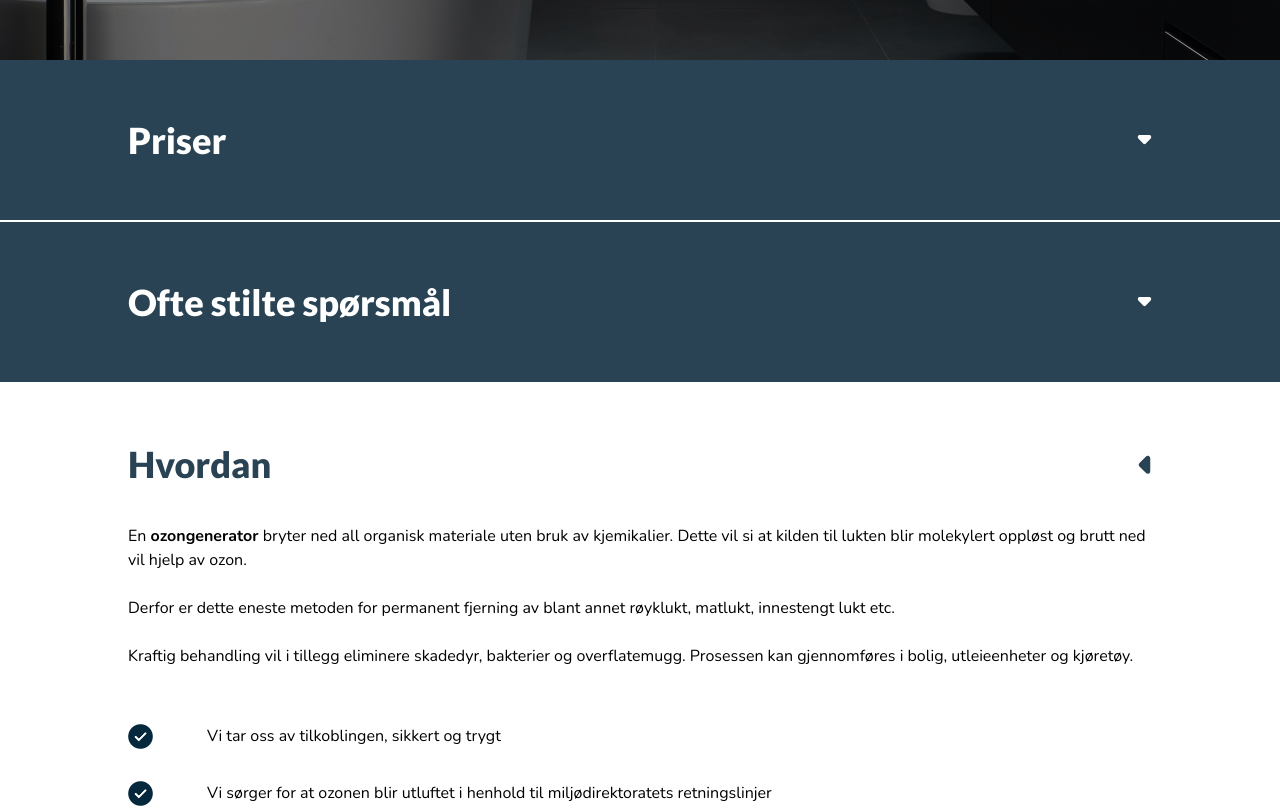
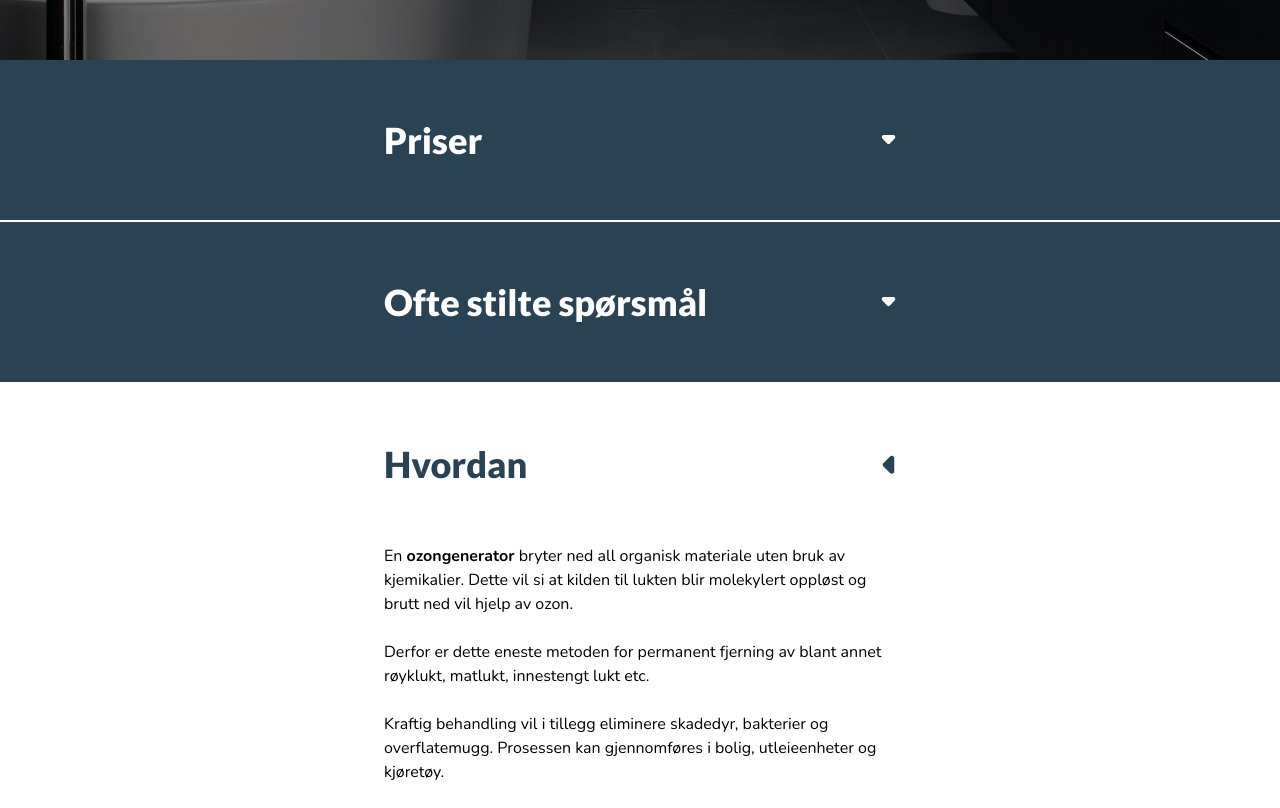
Before and after one commit to MagnusPladsen/ozonbehandling, a Next.js app: page / in a window 1280 px wide. Shown: the part 740-1548 px from the top of the page. Built offline with nearby package versions, Linux system fonts and the light colour scheme.

Commit message:
Fixed text boxes at home on desktop

```diff
--- a/components/index/FAQ.component.tsx
+++ b/components/index/FAQ.component.tsx
@@ -14,12 +14,12 @@ export default function FAQ({
   const questionStyling = "font-bold text-lg underline";
   return (
     <div
-      className={`py-[60px] ${
+      className={`py-[60px] px-[30vw] ${
         open ? "" : " bg-primary text-white"
       } w-full`}
       onClick={() => setOpen("faq")}
     >
-      <div className="flex justify-between items-center px-[10vw]">
+      <div className="flex justify-between items-center ">
         <h2
           className={`font-header font-extrabold text-2xl text-center lg:text-4xl ${
             open ? "text-primary" : "text-white"
@@ -36,7 +36,7 @@ export default function FAQ({
             animate={{ display: "block", height: "auto", marginTop: 40 }}
             exit={{ display: "none", height: 0 }}
             transition={{ duration: 0.3 }}
-            className={`text-left flex flex-col gap-5 font-text w-[80vw] mx-auto`}
+            className={`text-left flex flex-col gap-5 font-text mx-auto lg:py-5`}
           >
             <p className={`${questionStyling}`}>Er ozon farlig?</p>
             <p className={``}>
--- a/components/index/HowInfo.component.tsx
+++ b/components/index/HowInfo.component.tsx
@@ -12,10 +12,10 @@ export default function HowInfo({
   const paragraphStyling = "mb-6";
   return (
     <div
-      className={`py-[60px]  ${open ? "" : " bg-primary text-white"} w-full`}
+      className={`py-[60px] px-[30vw] ${open ? "" : " bg-primary text-white"} w-full`}
       onClick={() => setOpen("howInfo")}
     >
-      <div className="flex justify-between items-center px-[10vw]">
+      <div className="flex justify-between items-center ">
         <h2
           className={`font-header font-extrabold text-2xl text-center lg:text-4xl ${
             open ? "text-primary" : "text-white"
@@ -32,7 +32,7 @@ export default function HowInfo({
             animate={{ display: "block", height: "auto", marginTop: 40 }}
             exit={{ display: "none", height: 0 }}
             transition={{ duration: 0.3 }}
-            className={`text-left flex flex-col gap-5 font-text w-[80vw] mx-auto`}
+            className={`text-left flex flex-col gap-5 font-text  mx-auto lg:py-5`}
           >
             <p className={paragraphStyling}>
               En <span className="font-bold">ozongenerator</span> bryter ned all
--- a/components/index/Prices.component.tsx
+++ b/components/index/Prices.component.tsx
@@ -16,10 +16,10 @@ export default function Prices({
   const text = ["0-50 KVM - 5000", "51-100 KVM - 6000", "101-150 - 8000", "151- 200 KVM - 10000", "201- 250 KVM - 12500", "Bobil/vogn/båt  - 3500", "Personbil/ suv - 3000"]
   return (
     <div
-      className={`py-[60px] ${open ? "" : " bg-primary text-white"} `}
+      className={`py-[60px] px-[10vw] lg:px-[30vw]  ${open ? "" : " bg-primary text-white"} `}
       onClick={() => setOpen("prices")}
     >
-      <div className="flex justify-between items-center px-[10vw]">
+      <div className="flex justify-between items-center">
         <h2
           className={`font-header font-extrabold text-2xl text-center lg:text-4xl ${
             open ? "text-primary" : "text-white"
@@ -36,7 +36,7 @@ export default function Prices({
             animate={{ display: "block", height: "auto", marginTop: 40 }}
             exit={{ display: "none", height: 0 }}
             transition={{ duration: 0.3 }}
-            className={`text-left flex flex-col gap-5 font-text w-[80vw] mx-auto`}
+            className={`text-left flex flex-col gap-5 font-text  lg:py-5  mx-auto`}
           >
             <p className={`${questionStyling}`}>Våre tilbud:</p>
             {text.map((item, index) => (
```
